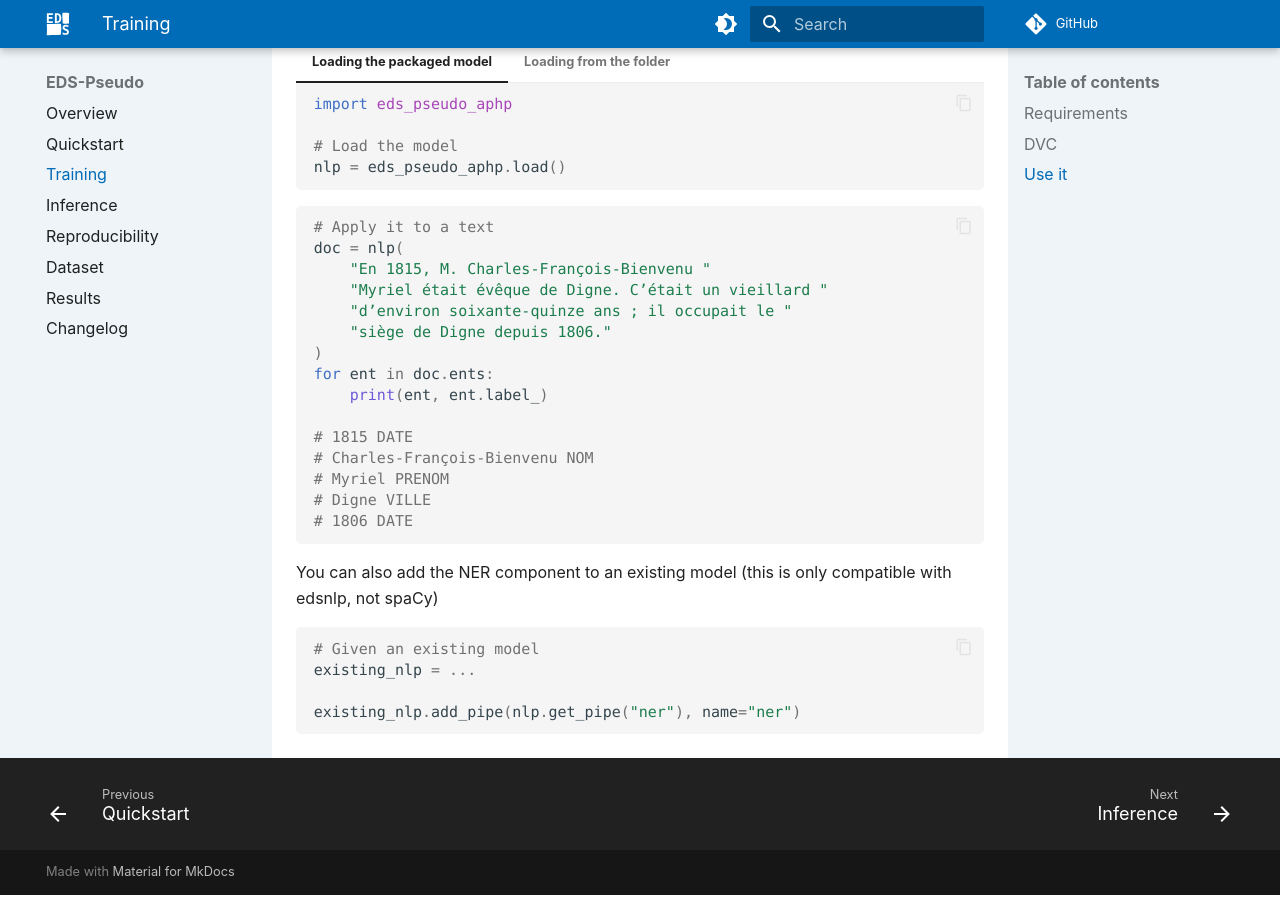
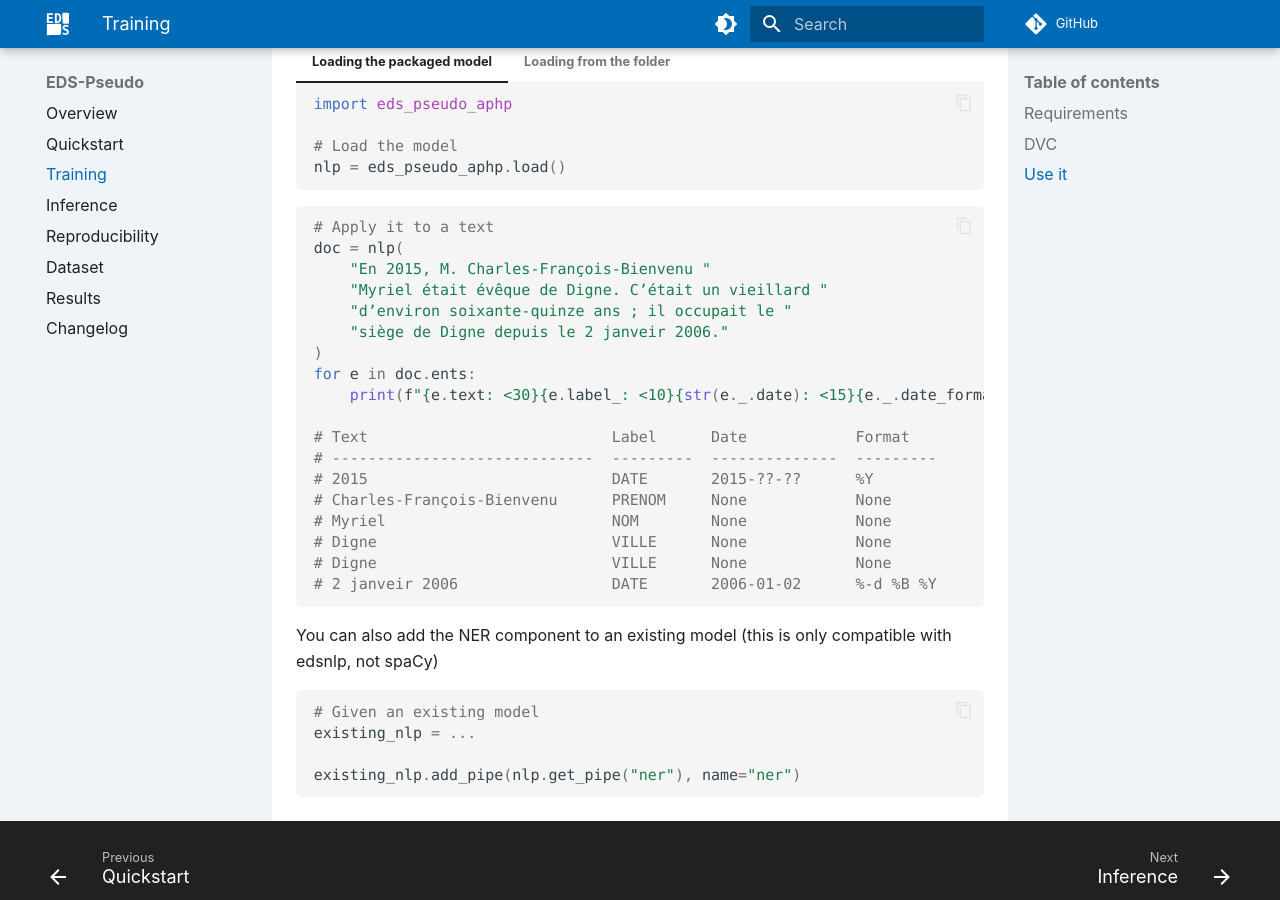
Before and after one commit to aphp/eds-pseudo, an MkDocs documentation site: the page built from docs/training.md, in a window 1280 px wide and 900 px high, scrolled down 1135 px. Built offline with MkDocs 1.6.1 and Material for MkDocs 9.7.7, drawn with Linux system fonts in a browser that asks for light colours; a script that is not in the unit is left out; comment, search, counter and statistics services are not loaded; the version menu is left out.

Commit message:
feat: add dates_normalizer to default ml training configuration

````diff
--- a/docs/training.md
+++ b/docs/training.md
@@ -80,19 +80,22 @@ To test it, execute
 ```python
 # Apply it to a text
 doc = nlp(
-    "En 1815, M. Charles-François-Bienvenu "
+    "En 2015, M. Charles-François-Bienvenu "
     "Myriel était évêque de Digne. C’était un vieillard "
     "d’environ soixante-quinze ans ; il occupait le "
-    "siège de Digne depuis 1806."
+    "siège de Digne depuis le 2 janveir 2006."
 )
-for ent in doc.ents:
-    print(ent, ent.label_)
+for e in doc.ents:
+    print(f"{e.text: <30}{e.label_: <10}{str(e._.date): <15}{e._.date_format}")
 
-# 1815 DATE
-# Charles-François-Bienvenu NOM
-# Myriel PRENOM
-# Digne VILLE
-# 1806 DATE
+# Text                           Label      Date            Format
+# -----------------------------  ---------  --------------  ---------
+# 2015                           DATE       2015-??-??      %Y
+# Charles-François-Bienvenu      PRENOM     None            None
+# Myriel                         NOM        None            None
+# Digne                          VILLE      None            None
+# Digne                          VILLE      None            None
+# 2 janveir 2006                 DATE       2006-01-02      %-d %B %Y
 ```
 
 You can also add the NER component to an existing model (this is only compatible with edsnlp, not spaCy)
````
Also changed, not shown: 1 other file.
